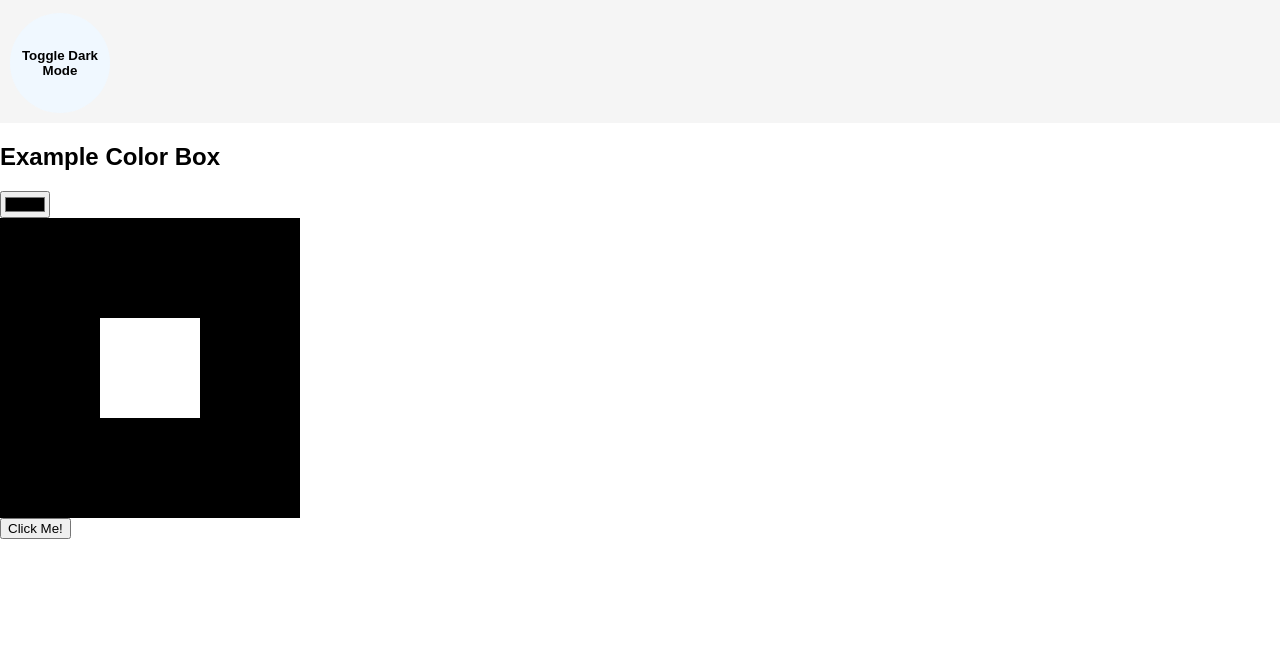
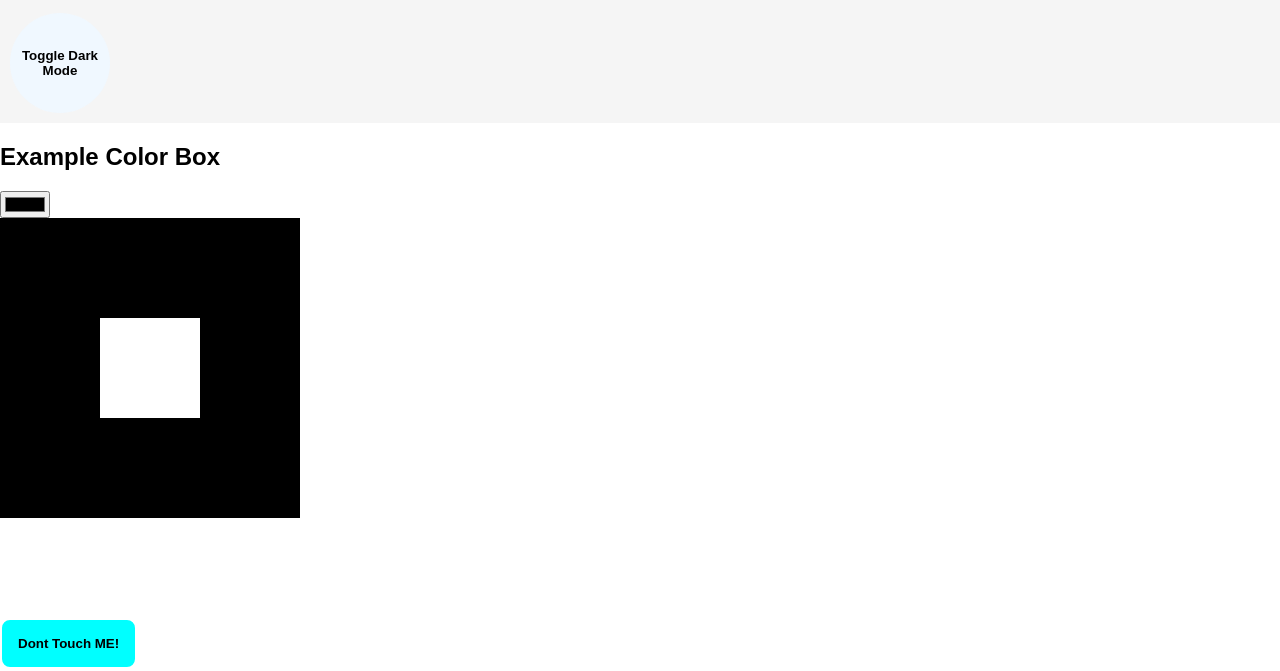
Before and after one commit to JOrozco271/js-sandbox, a plain HTML site: page index.html in a window 1280 px wide. Both pictures are taken after a click on the button "Click Me!". Shown: the part 129-800 px from the top of the page. Drawn offline with Linux system fonts and the light colour scheme.

Commit message:
Teleport Button

```diff
--- a/index.html
+++ b/index.html
@@ -21,7 +21,7 @@
                 </div>
                 </div>
                 <div class="exampleBox">
-                    <button type="button" id="runaway" onclick="teleport">Click Me!</button>
+                    <button type="button" id="runaway" onmouseover="teleportButton(100)">Click Me!</button>
                 </div>
             </main>
             <script src="script.js"></script>
--- a/script.js
+++ b/script.js
@@ -8,8 +8,18 @@ function toggleDarkMode(){
     content.classList.toggle("dark-mode")
     //alert("Toggle ME")
 }
-function teleportButton(){
-    console.log("teleport");
+function teleportButton(distance){
     let runaway = document.getElementById("runaway");
+    console.log(runaway.style.top), " - ", runaway.style.left
+    if (runaway.style.top == 0 && runaway.style.left == 0) {
+        runaway.style.top = `${distance}px`;
+    }else if (runaway.style.top == `${distance}px` && runaway.style.left == 0) {
+        runaway.style.left = `${distance}px`;
+    }else if (runaway.style.top == `${distance}px` && runaway.style.left == `${distance}px`) {
+        runaway.style.top = 0;
+    }else if (runaway.style.top == "0px" && runaway.style.left == `${distance}px`) {
+        runaway.style.left = null;
+        runaway.style.top = null;
+    }
     runaway.innerText = "Dont Touch ME!";
 }
--- a/style.css
+++ b/style.css
@@ -37,3 +37,22 @@ body, html{
 #toggleDM:hover{
     background-color: blueviolet;
 }
+#runaway{
+    background-color: aqua;
+    color: black;
+    font-weight: bold;
+    border-radius: 10px;
+    padding: 1rem;
+    border: 2px solid white;
+    outline: none;
+    /*MOVEMENT*/
+    transition: all .2s top .5s, left .5s;
+    position: relative;
+    top: 0px;
+    left: 0px;
+}
+#runaway:hover{
+    background-color: yellowgreen;
+    border-color: teal;
+    color: black;
+}
```
